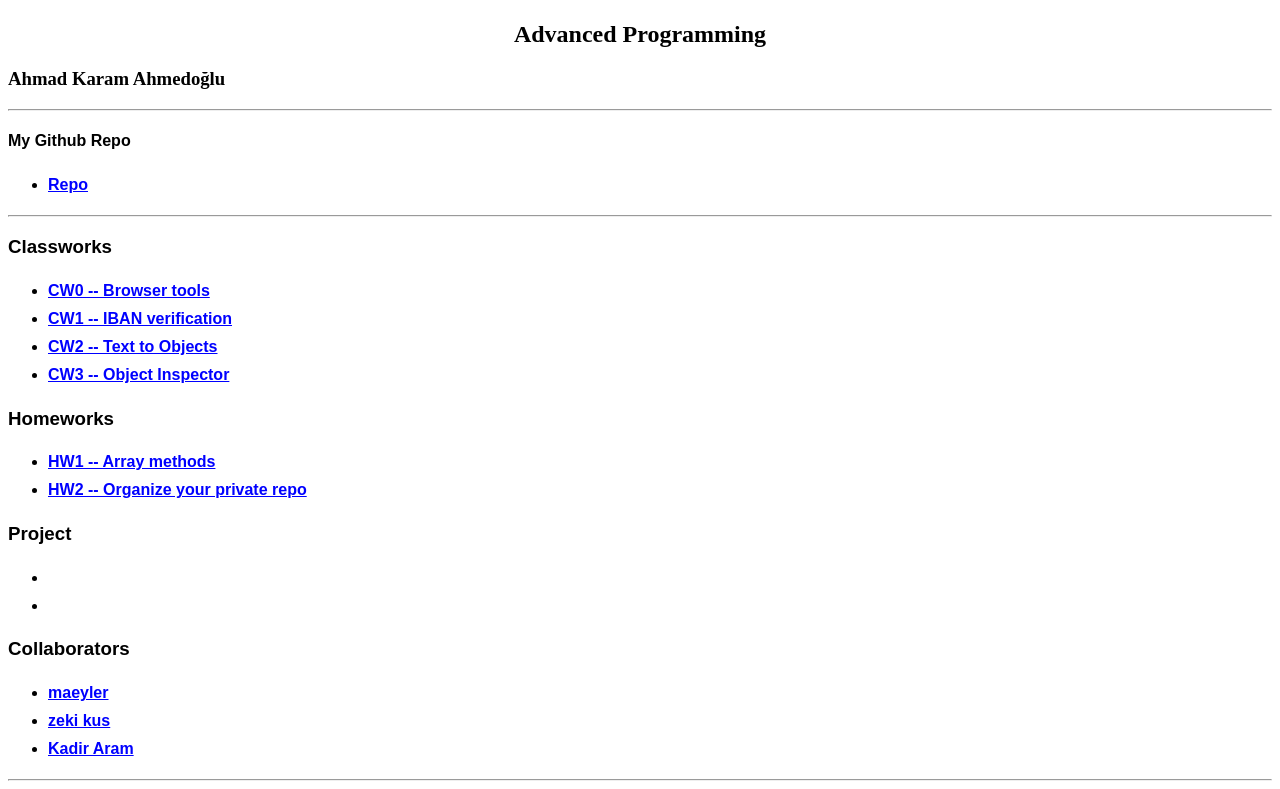
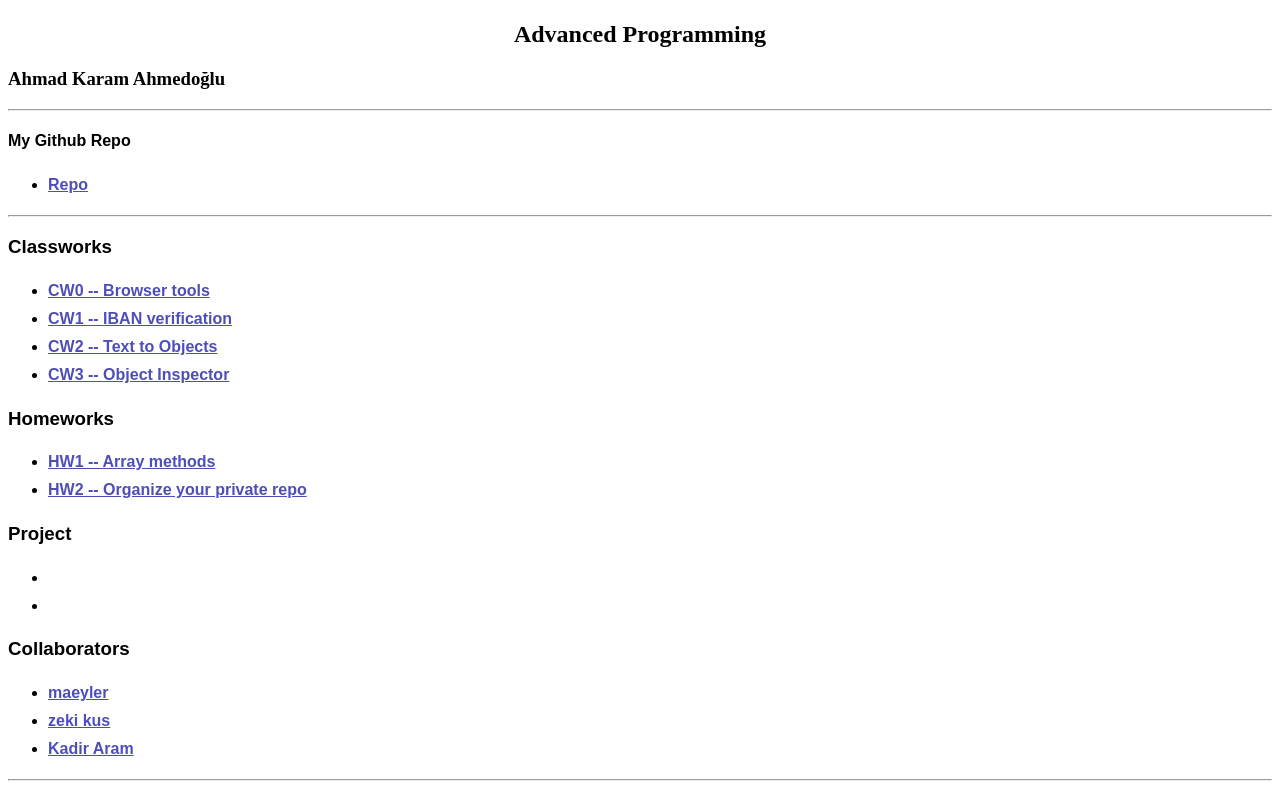
Before and after one commit to Ahmadkaramahmedoglu1/ileri-program, a plain HTML site: page index.html in a window 1280 px wide. Shown: the part 78-867 px from the top of the page. Drawn offline with Linux system fonts and the light colour scheme.

Commit message:
change the color

```diff
--- a/index.html
+++ b/index.html
@@ -34,7 +34,7 @@
         padding: 5px 0;
     }
     .links ul li a {
-        color: #0000FF;
+        color: #4e4eb9;
         font-weight: bold;
      }
    .links ul li a:hover {
```
